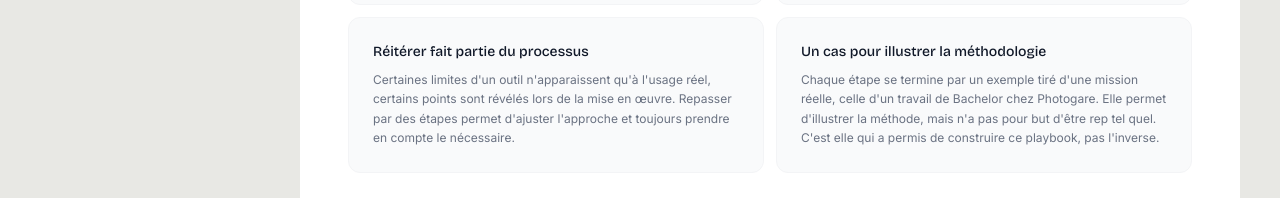
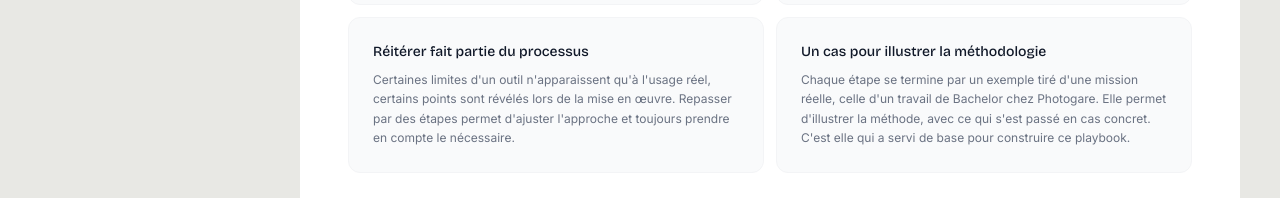
Before and after one commit to Dorytos13/Playbook, a Vue app in the folder frontend/: page / in a window 1280 px wide. Shown: the part 1127-1325 px from the top of the page. Built offline with nearby package versions, Linux system fonts and the light colour scheme.

Commit message:
correction on homepage

```diff
--- a/frontend/src/views/HomePage.vue
+++ b/frontend/src/views/HomePage.vue
@@ -86,7 +86,7 @@ const usages = [
   },
   {
     titre: 'Un cas pour illustrer la méthodologie',
-    desc: "Chaque étape se termine par un exemple tiré d'une mission réelle, celle d'un travail de Bachelor chez Photogare. Elle permet d'illustrer la méthode, mais n'a pas pour but d'être rep tel quel. C'est elle qui a permis de construire ce playbook, pas l'inverse.",
+    desc: "Chaque étape se termine par un exemple tiré d'une mission réelle, celle d'un travail de Bachelor chez Photogare. Elle permet d'illustrer la méthode, avec ce qui s'est passé en cas concret. C'est elle qui a servi de base pour construire ce playbook.",
   },
 ]
 
```
